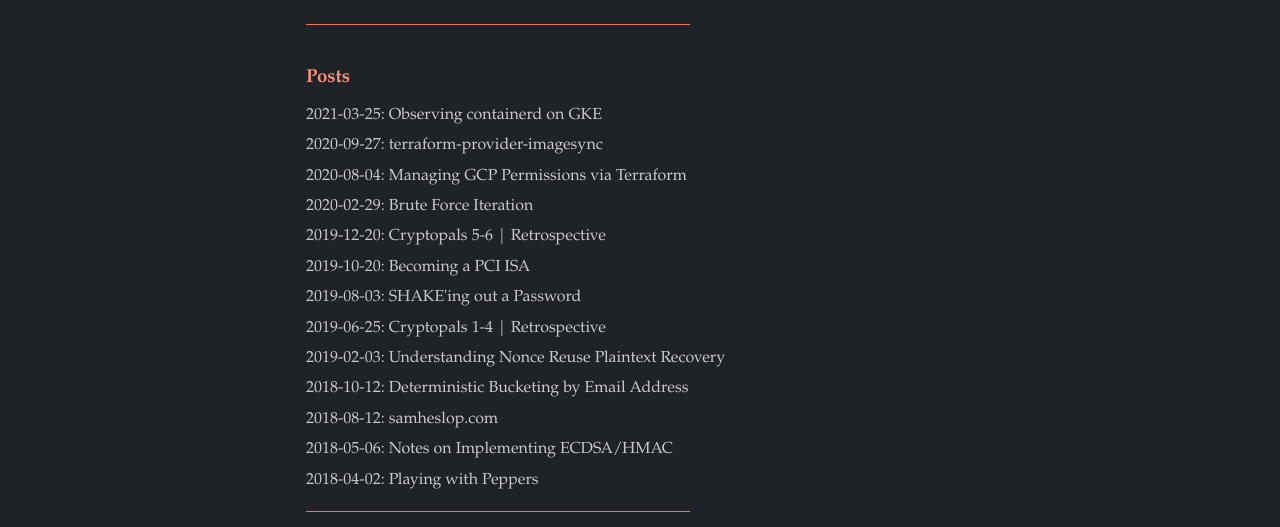
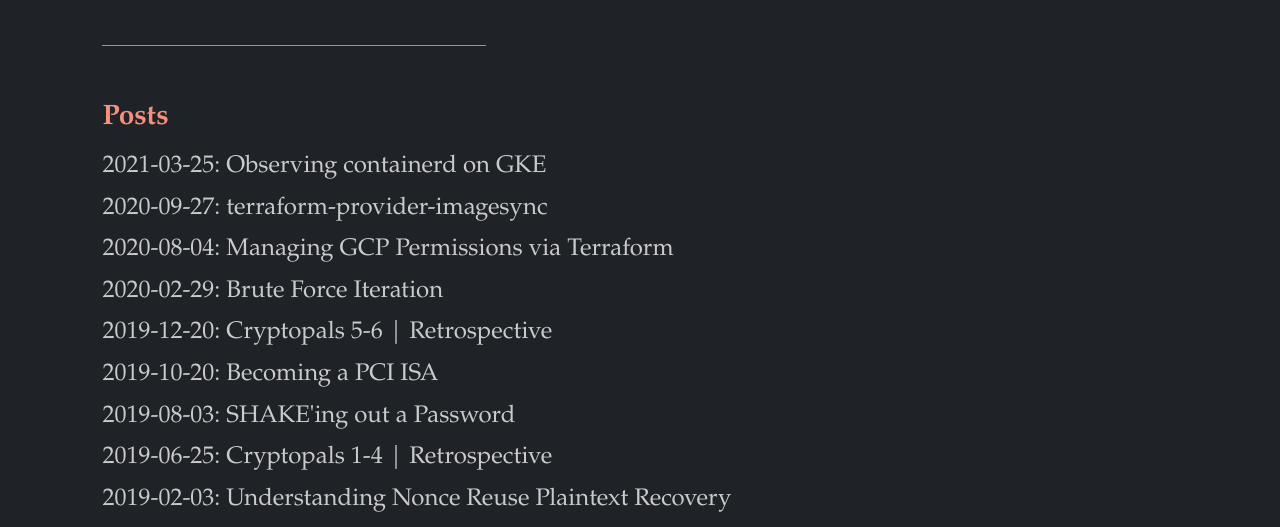
Before and after one commit to sHesl/sHesl.github.io, a website: page index.html in a window 1280 px wide. Shown: the part 223-750 px from the top of the page. Drawn offline with Linux system fonts and the light colour scheme.

Commit message:
Fix up some styling

```diff
--- a/style.css
+++ b/style.css
@@ -12,8 +12,7 @@
 body {
   display: flex;
   flex-flow: column;
-  margin: 2% 17.5%;
-  padding: 42px 82px;
+  margin: 3% 22%;
 }
 
 p {
@@ -80,6 +79,7 @@
 }
 
 .flex-column a {
+  display: table;
   padding-top: 8px;
   cursor: pointer;
   color: #C9CACC;
@@ -115,6 +115,18 @@
 .cv-role {
   font-size: 1.5em;
   line-height: 2em;
+}
+
+@media (max-width:1400px) {
+  html {
+    font-size: 1.5em;
+  }
+
+  body {
+    display: flex;
+    flex-flow: column;
+    margin: 2% 8%;
+  }
 }
 
 /* HighlightJS theme */
```
